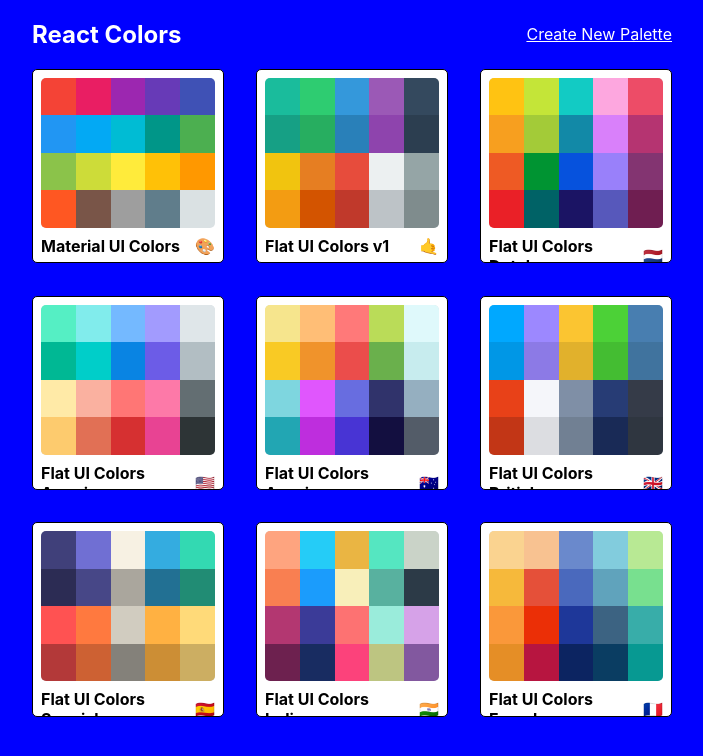
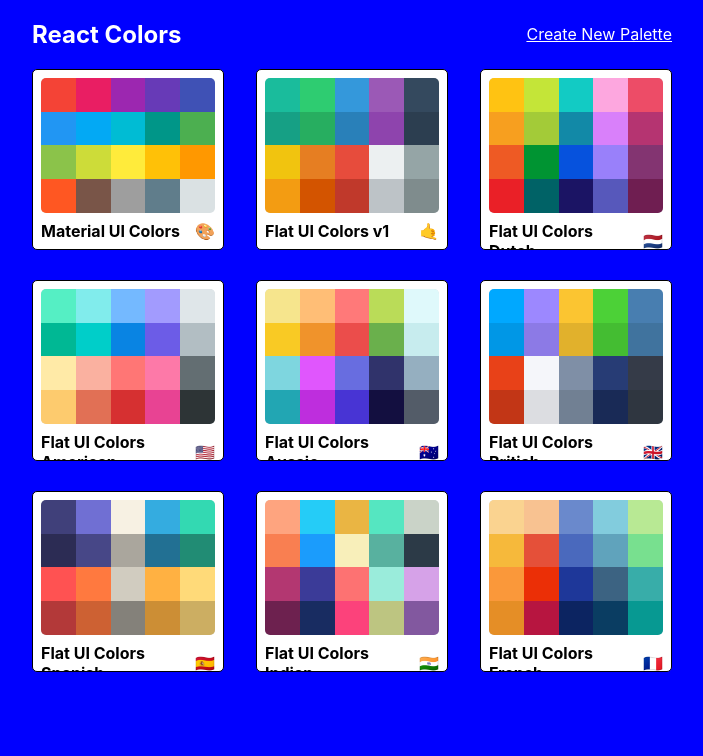
Before and after one commit to kdord/ColorApp, a React (Create React App) app: page / in a window 1280 px wide. Shown: the top 756 px of the page, without its empty margins (288-991 px from the left). Built offline with nearby package versions, Linux system fonts and the light colour scheme.

Commit message:
add deleteIcon to miniPalette

```diff
--- a/src/MiniPalette.js
+++ b/src/MiniPalette.js
@@ -1,6 +1,7 @@
 import React from 'react';
 import styles from './styles/MiniPaletteStyles';
 import { withStyles } from '@material-ui/styles';
+import DeleteIcon from '@material-ui/icons/Delete';
 
 function MiniPalette(props) {
   const { classes, paletteName, emoji, colors } = props;
@@ -13,6 +14,10 @@
   ));
   return (
     <div className={classes.root} onClick={props.handleClick}>
+      <div className={classes.delete}>
+        <DeleteIcon className={classes.deleteIcon} />
+      </div>
+
       <div className={classes.colors}>{miniColorBoxes}</div>
       <h5 className={classes.title}>
         {paletteName} <span className='classes.emoji'>{emoji}</span>
--- a/src/styles/MiniPaletteStyles.js
+++ b/src/styles/MiniPaletteStyles.js
@@ -6,13 +6,14 @@
     padding: '0.5rem',
     position: 'relative',
     overflow: 'hidden',
-    '&:hover': {
-      cursor: 'pointer'
+    cursor: 'pointer',
+    '&:hover svg': {
+      opacity: 1
     }
   },
   colors: {
     backgroundColor: '#dae1e3',
-    height: '150px',
+    height: '135px',
     width: '100%',
     borderRadius: '5px',
     overflow: 'hidden'
@@ -38,5 +39,19 @@
     margin: '0 auto',
     position: 'relative',
     marginBottom: '-4px'
+  },
+  delete: {},
+  deleteIcon: {
+    color: 'white',
+    backgroundColor: '#eb3d30',
+    width: '20px',
+    height: '20px',
+    position: 'absolute',
+    right: 0,
+    top: 0,
+    padding: '5px',
+    zIndex: 10,
+    opacity: 0,
+    transition: 'all 0.3s ease-in-out'
   }
 };
```
